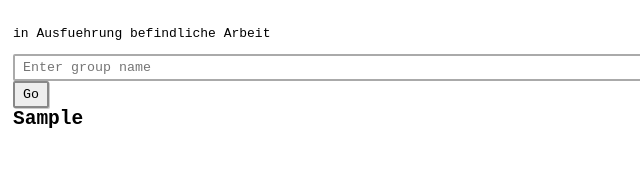
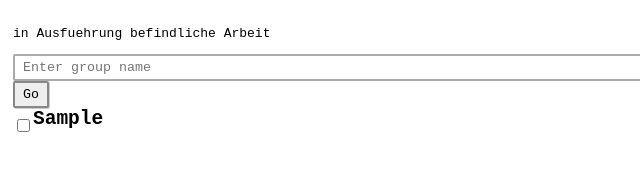
Before and after one commit to andyKlenzman/tiny_webapp_builder, a website built with Vite: page index.html in a window 1280 px wide. Both pictures are taken after typing "Sample" into the empty fields and a click on the button "Go". Shown: the full height of the page, 0-640 px from the left. Built offline with nearby package versions, Linux system fonts and the light colour scheme; some packages are replaced by stand-ins of ours; no server answers; the database is empty.

Commit message:
Decluttered initial structure

```diff
--- a/src/core/ui/atoms/uiAtoms.js
+++ b/src/core/ui/atoms/uiAtoms.js
@@ -5,10 +5,6 @@
 /*/ ///////////////////////////////////////////////////
 // Public API
 ////////////////////////////////////////////////////*/
-
-
-
-// TODO: move me
 export const createGroupComponent = ({ title }) => {
   const wrapper = document.createElement("div");
   const heading = document.createElement("h2");
@@ -26,9 +22,3 @@ export const createGroupComponent = ({ title }) => {
     clear: () => (list.innerHTML = ""),
   };
 };
-
-export const createListItemComponent = ({ title }) => {
-  const item = document.createElement("li");
-  item.textContent = title;
-  return item;
-};
--- a/src/core/ui/styles/styles.css
+++ /dev/null
@@ -1,5 +0,0 @@
-.flex-row {
-  display: flex;
-  flex-direction: row;
-  align-items: center;
-}
--- a/src/middleware/tracking.js
+++ b/src/middleware/tracking.js
@@ -1,15 +1,16 @@
 // it can be that this app is so simple, the middleware actuallydoes not need to exist and app can live on the top level.
-import {
-  createGroupComponent,
-  createListItemComponent,
-} from "../core/ui/atoms/uiAtoms";
+import { createGroupComponent } from "../core/ui/atoms/uiAtoms";
 
 // import {server} to do add layer
 
 // Wie kann ich den Eingagefeld entleeren? aber den schichten beibehalten?
 let groupName = "";
 
-export const createInputFieldComponent = ({ placeholder, onInputCb }) => {
+/*/ ///////////////////////////////////////////////////
+// Internal APIs
+////////////////////////////////////////////////////*/
+
+const createInputFieldComponent = ({ placeholder, onInputCb }) => {
   const input = document.createElement("input");
 
   input.type = "text";
@@ -17,11 +18,30 @@ export const createInputFieldComponent = ({ placeholder, onInputCb }) => {
 
   input.addEventListener("input", (e) => {
     groupName = e.target.value;
-    console.log("onInputCb: groupName: ", groupName);
   });
 
   return input;
 };
+
+const createTrackingGroupComponent = ({groupName} ) => {
+  const trackingGroupWrapper = document.createElement("div");
+  trackingGroupWrapper.className = "flex-row"
+
+  const checkbox = document.createElement("input");
+  checkbox.type = "checkbox";
+  checkbox.id = "myCheckbox";
+
+  const newGroup = createGroupComponent({ title: groupName });
+
+  trackingGroupWrapper.appendChild(checkbox);
+  trackingGroupWrapper.appendChild(newGroup.element);
+
+  return trackingGroupWrapper;
+};
+
+/*/ ///////////////////////////////////////////////////
+// Public API
+////////////////////////////////////////////////////*/
 
 export const runTracking = () => {
   const inputWrapper = document.createElement("div");
@@ -37,13 +57,12 @@ export const runTracking = () => {
     console.log("runTracking: button press");
 
     const groupName = inputField.value;
-    const newGroup = createGroupComponent({ title: groupName });
 
-    document.body.appendChild(newGroup.element);
+    const newTrackingGroup = createTrackingGroupComponent({ groupName });
+
+    document.body.appendChild(newTrackingGroup);
 
     inputField.value = "";
-
-
   });
 
   inputWrapper.appendChild(inputField);
--- a/src/tests/tests.js
+++ b/src/tests/tests.js
@@ -2,10 +2,15 @@ import { runTrackingTests} from "./middleware/trackingTests";
 import runDataTests  from "./modules/dataTests"
 import runUITests from "./modules/uiTests";
 
+
+
+
+
+
 export const runTests = () => {
   // module tests
-  runDataTests();
-  runUITests();
+  // runDataTests();
+  // runUITests();
 
 
   // middleware tests
--- a/styles.css
+++ b/styles.css
@@ -102,3 +102,17 @@ html, body {
 .item-container.hidden {
   display: none;
 }
+
+
+
+
+
+
+/*////////////////////////////////////////////////////
+// Utils
+////////////////////////////////////////////////////*/
+.flex-row {
+  display: flex;
+  flex-direction: row;
+  align-items: center;
+}
```
Also changed, not shown: src/style.css (+0 -20 lines).
